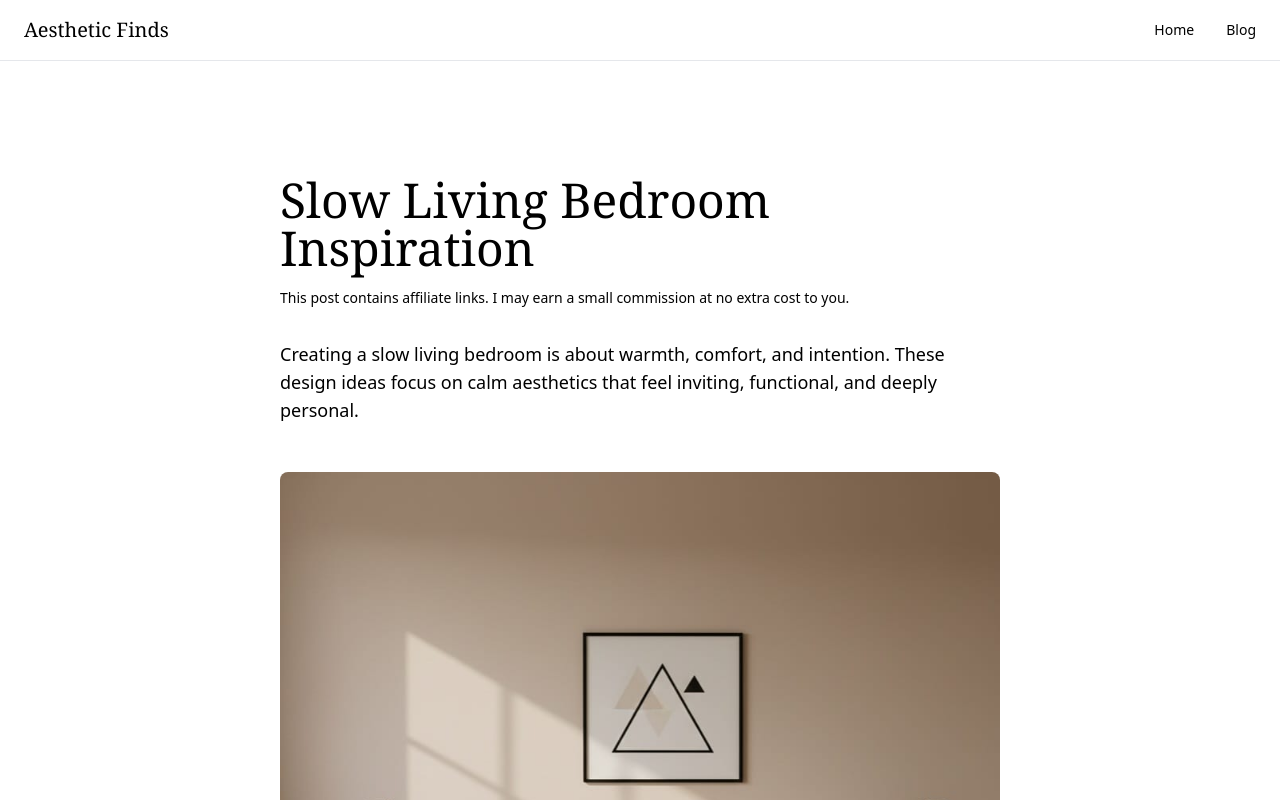
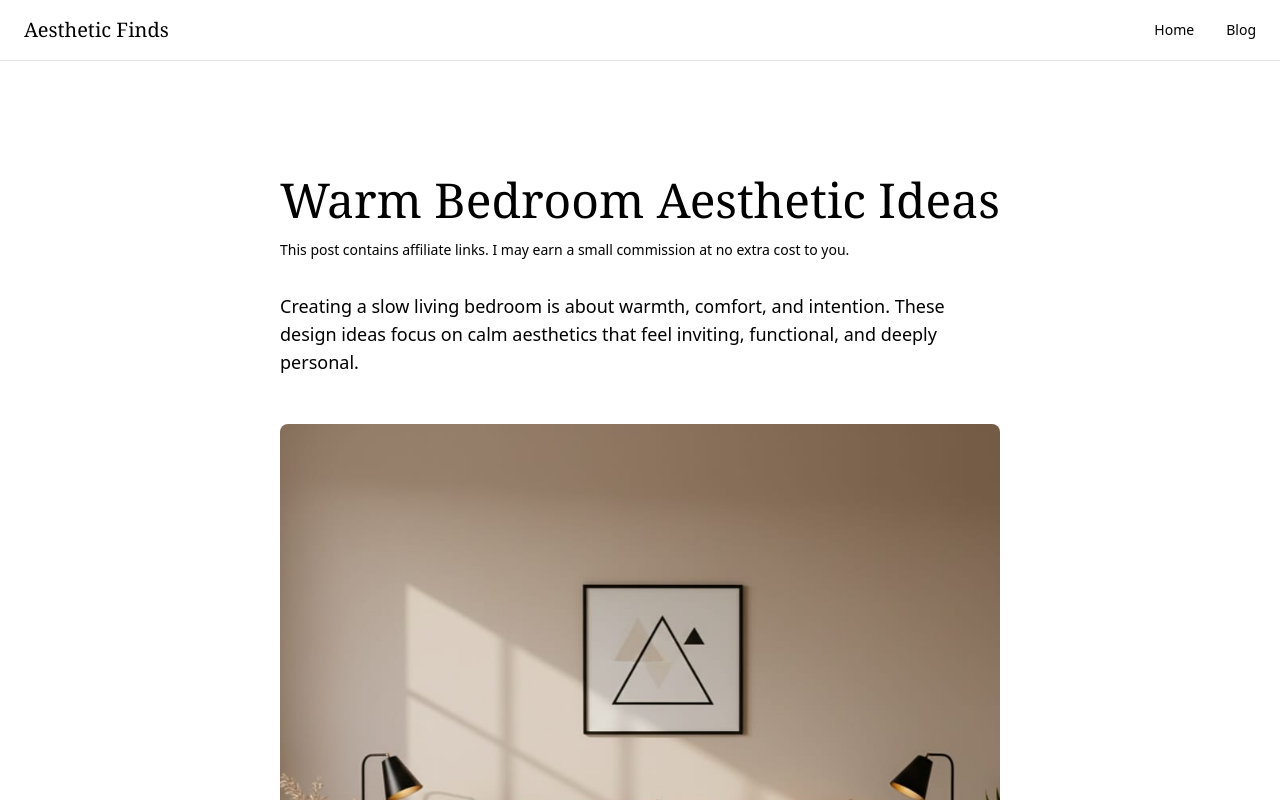
Before and after one commit to muasyamuthengi-gif/aestheticfindsbyanna, a Next.js app: page /blog/slow-living in a window 1280 px wide. Shown: the top 800 px of the page. Built offline with nearby package versions, Linux system fonts and the light colour scheme; a web font is replaced by a local one.

Commit message:
Update blog title from 'Slow Living Bedroom Inspiration' to 'Warm Bedroom Aesthetic Ideas'

```diff
--- a/app/blog/slow-living/page.js
+++ b/app/blog/slow-living/page.js
@@ -6,7 +6,7 @@ export default function SlowLivingPost() {
 
       {/* Title */}
       <h1 className="text-4xl md:text-5xl font-serif mb-4 text-black">
-        Slow Living Bedroom Inspiration
+        Warm Bedroom Aesthetic Ideas
       </h1>
 
       {/* Disclosure */}
```
